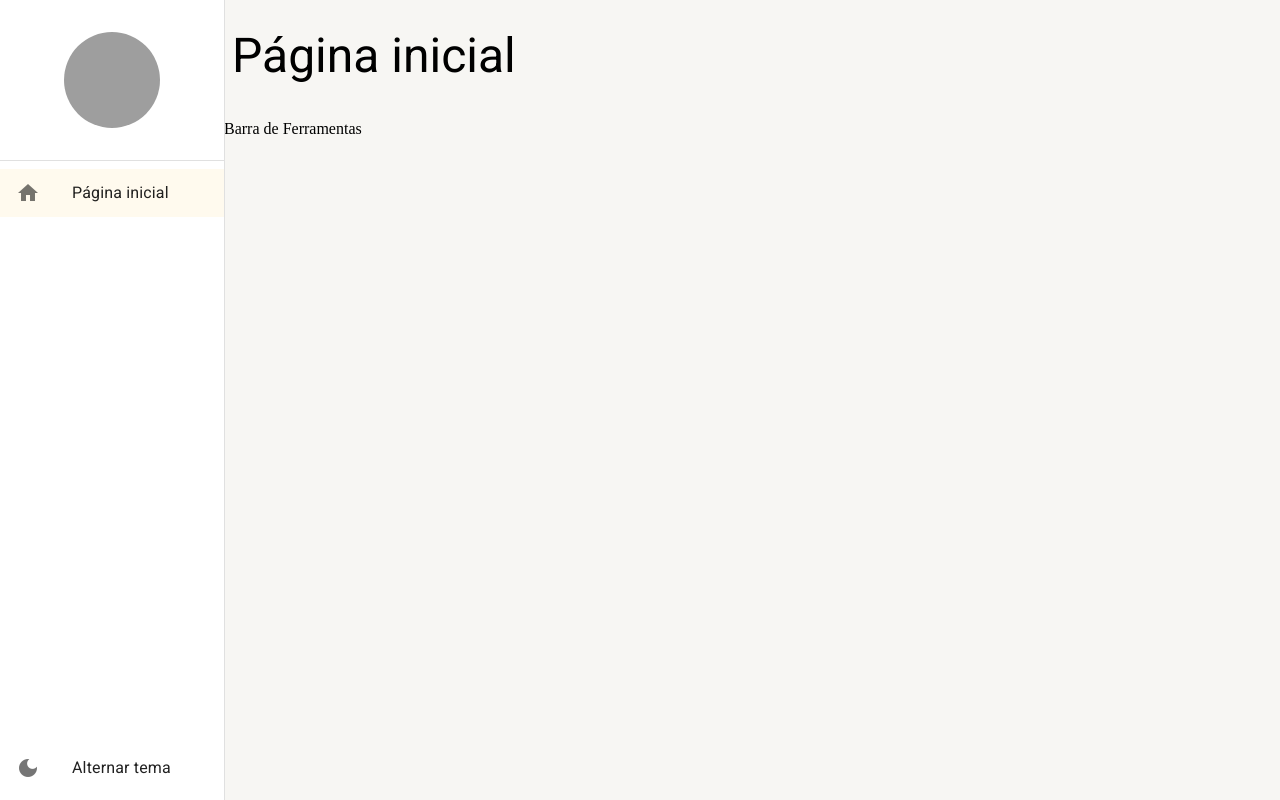
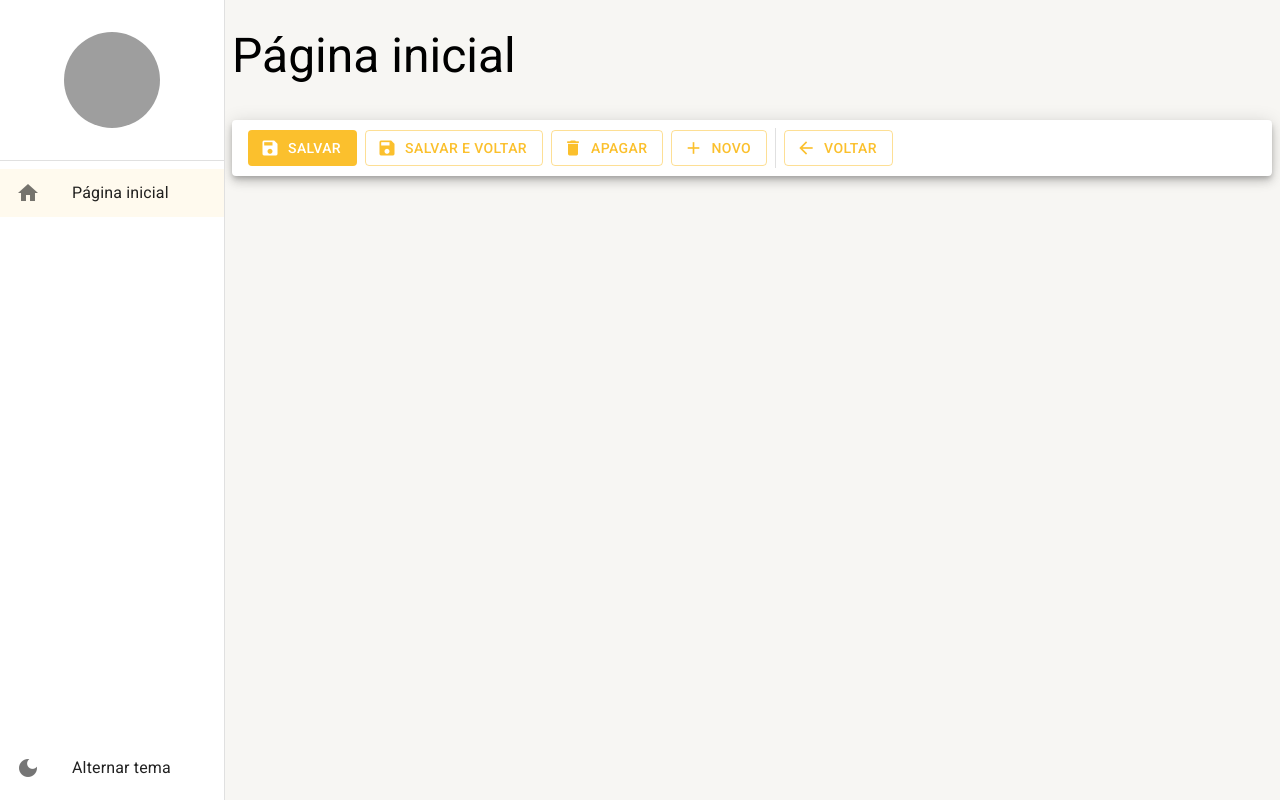
Before and after one commit to underline84/react-material-ui, a React (Create React App) app: page /pagina-inicial in a window 1280 px wide. Built offline with nearby package versions, Linux system fonts and the light colour scheme; grey boxes are pictures that could not be loaded.

Commit message:
botoes barra de listagem

```diff
--- a/src/pages/dashboard/Dashboard.tsx
+++ b/src/pages/dashboard/Dashboard.tsx
@@ -1,9 +1,15 @@
+import { FerramentasDaListagem, FerramentasDeDetalhe } from "../../shared/components";
 import { LayoutBaseDePagina } from "../../shared/layouts";
 
 export const Dashboard = () => {
     return (
 
-        <LayoutBaseDePagina titulo='Página inicial' barraDeFerramentas={<>Barra de Ferramentas</>}>
+        <LayoutBaseDePagina
+            titulo='Página inicial'
+            barraDeFerramentas={(
+                <FerramentasDeDetalhe
+
+                />)}>
 
         </LayoutBaseDePagina>
 
--- /dev/null
+++ b/src/shared/components/ferramentas-da-listagem/FerramentasDaListagem.tsx
@@ -0,0 +1,63 @@
+import { Box, Button, Icon, InputAdornment, ListItemIcon, Paper, TextField, useTheme } from "@mui/material";
+
+interface IFerramentasDaListagemPros {
+    textoDaBusca?: string;
+    mostrarInputBusca?: boolean;
+    aoMudarTextoDeBusca?: (novoTexto: string) => void;
+    textoBotaoNovo?: string;
+    mostrarBotaoNovo?: boolean;
+    aoClicarEmNovo?: () => void;
+}
+export const FerramentasDaListagem: React.FC<IFerramentasDaListagemPros> = ({
+    textoDaBusca = '',
+    mostrarInputBusca = false,
+    aoMudarTextoDeBusca,
+    textoBotaoNovo = 'Novo',
+    mostrarBotaoNovo = true,
+    aoClicarEmNovo
+}) => {
+    const theme = useTheme();
+
+    return (
+        <Box
+            height={theme.spacing(5)}
+            component={Paper} elevation={6}
+            marginX={1}
+            padding={1}
+            paddingX={2}
+            display="flex"
+            gap={1}
+            alignItems="center">
+
+            {mostrarInputBusca && (
+                <TextField
+                value={textoDaBusca}
+                onChange={(e) => aoMudarTextoDeBusca?.(e.target.value)}
+                size="small"
+                placeholder="Pesquisar..."
+                    InputProps={{
+                        startAdornment: (
+                            <InputAdornment position="start">
+                                <ListItemIcon>
+                                    <Icon>search</Icon>
+                                </ListItemIcon>
+                            </InputAdornment>
+                        ),
+                    }} />
+            )}
+
+            <Box flex={1} display="flex" justifyContent="end">
+                {mostrarBotaoNovo && (
+                    <Button
+                    color='primary'
+                    disableElevation
+                    variant='contained'
+                    onClick={aoClicarEmNovo}
+                    endIcon={<Icon>add</Icon>}
+                    >{textoBotaoNovo}</Button>
+                )}
+            </Box>
+
+        </Box>
+    );
+};
--- /dev/null
+++ b/src/shared/components/ferramentas-de-detalhe/FerramentasDeDetalhe.tsx
@@ -0,0 +1,53 @@
+import { Box, Button, Divider, Icon, Paper, useTheme } from "@mui/material";
+
+export const FerramentasDeDetalhe: React.FC = () => {
+    const theme = useTheme();
+
+    return (
+        <Box
+            height={theme.spacing(5)}
+            component={Paper} elevation={6}
+            marginX={1}
+            padding={1}
+            paddingX={2}
+            display="flex"
+            gap={1}
+            alignItems="center">
+
+            <Button
+                color='primary'
+                disableElevation
+                variant='contained'
+                startIcon={<Icon>save</Icon>}
+            >Salvar</Button>
+            <Button
+                color='primary'
+                disableElevation
+                variant='outlined'
+                startIcon={<Icon>save</Icon>}
+            >Salvar e voltar</Button>
+            <Button
+                color='primary'
+                disableElevation
+                variant='outlined'
+                startIcon={<Icon>delete</Icon>}
+            >Apagar</Button>
+            <Button
+                color='primary'
+                disableElevation
+                variant='outlined'
+                startIcon={<Icon>add</Icon>}
+            >Novo</Button>
+
+            <Divider variant='middle' orientation="vertical"/>
+
+            <Button
+                color='primary'
+                disableElevation
+                variant='outlined'
+                startIcon={<Icon>arrow_back</Icon>}
+            >Voltar</Button>
+
+        </Box>
+    );
+};
--- a/src/shared/components/index.ts
+++ b/src/shared/components/index.ts
@@ -1 +1,3 @@
 export * from './menu-lateral/MenuLateral';
+export * from './ferramentas-da-listagem/FerramentasDaListagem';
+export * from './ferramentas-de-detalhe/FerramentasDeDetalhe';
```
